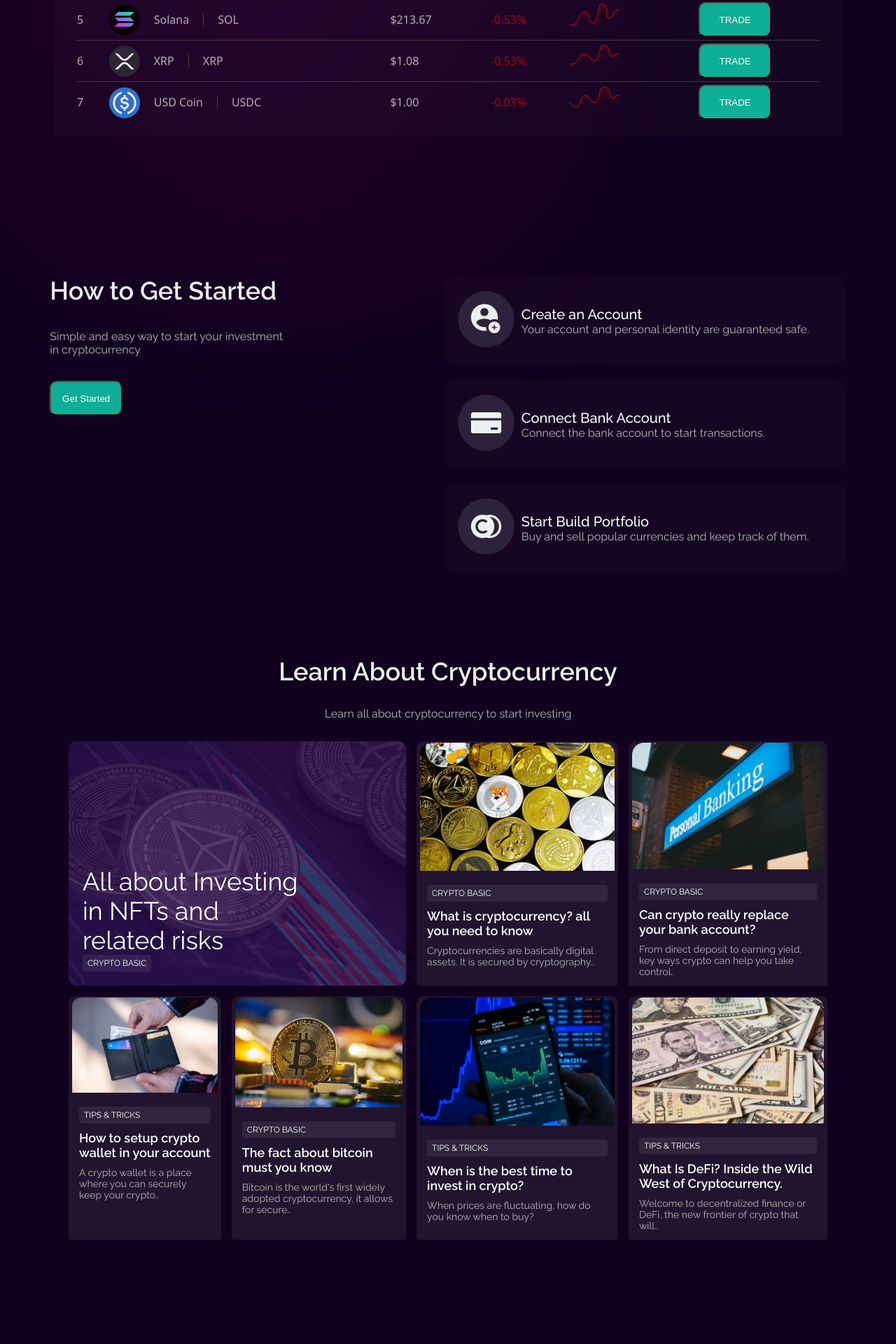
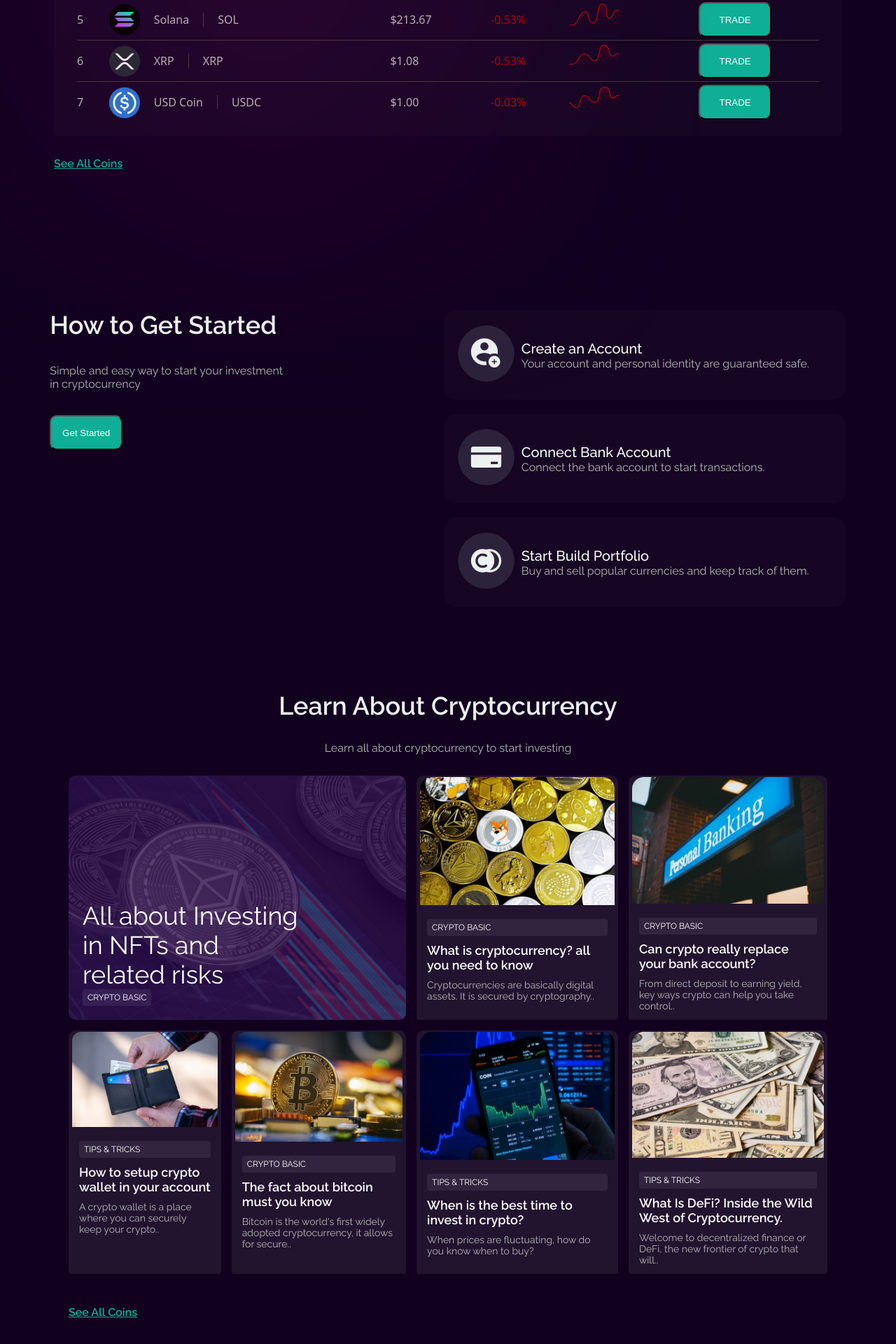
Before and after one commit to ImAnshuJoshi/Crypto-trading-frontend, a React (Create React App) app: page / in a window 1280 px wide. Shown: the part 2916-4836 px from the top of the page at 70% size. Built offline with nearby package versions, Linux system fonts and the light colour scheme.

Commit message:
Add hyperlink

```diff
--- a/src/Pages/Learn/Learn.jsx
+++ b/src/Pages/Learn/Learn.jsx
@@ -66,6 +66,9 @@ function Learn() {
                     )
                 })
             }
+        <div className={styles.hyperLink}>
+          See All Coins
+        </div>
         </div>
     </div>
   )
--- a/src/Pages/Learn/Learn.module.css
+++ b/src/Pages/Learn/Learn.module.css
@@ -20,6 +20,12 @@
   grid-template-columns: auto auto auto auto;
   gap: 15px;
 }
+.hyperLink{
+    color: #0FAE96;
+    font-weight: 600;
+    text-decoration: underline;
+    margin-top: 30px;
+}
 @media screen and (max-width: 960px) {
     .learnContainer{
         margin: 200px 20px;
--- a/src/Pages/MarketUpdate/MarketUpdate.jsx
+++ b/src/Pages/MarketUpdate/MarketUpdate.jsx
@@ -19,6 +19,9 @@ function MarketUpdate() {
                 <Table/>
             </div>
         </div>
+        <div className={styles.hyperLink}>
+          See All Coins
+        </div>
         </div>
     </div>
   )
--- a/src/Pages/MarketUpdate/MarketUpdate.module.css
+++ b/src/Pages/MarketUpdate/MarketUpdate.module.css
@@ -2,7 +2,7 @@
     display: flex;
     flex-direction: column;
     align-items: center;
-    justify-content: center;
+    justify-content: flex-start;
     width: 100%;
     margin-top: 100px;
     margin-bottom: 100px;
@@ -29,6 +29,12 @@
     color:#B6B6B6;
     font-weight: 600;
 }
+.hyperLink{
+    color: #0FAE96;
+    font-weight: 600;
+    text-decoration: underline;
+    margin-top: 30px;
+}
 @media screen and (max-width: 1147px) {
     .MarketUpdateContainer{
         margin:auto 10px;
--- a/src/components/Footer/Footer.module.css
+++ b/src/components/Footer/Footer.module.css
@@ -47,7 +47,7 @@
 @media screen and (max-width: 900px) {
     .footerContainer{
         flex-direction: column-reverse;
-        justify-content: space-between;
+        justify-content: space-evenly;
         /* height: 300px; */
     }
     .leftContainer{
```
